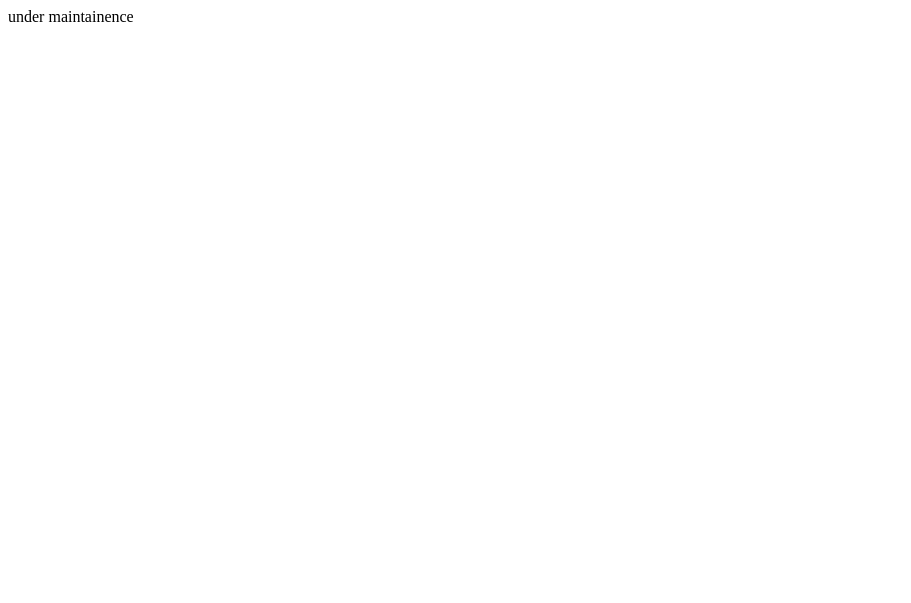
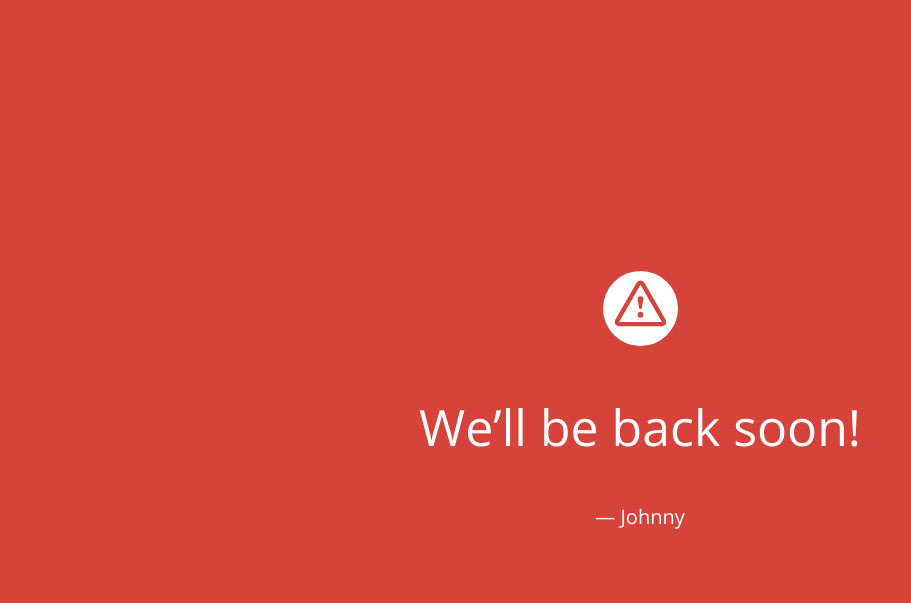
Before and after one commit to ProxyJohnny/proxyjohnny.github.io, a plain HTML site: page index.html in a window 1280 px wide. Shown: the whole page, without its empty margins (0-911 px from the left). Drawn offline with nearby package versions, Linux system fonts and the light colour scheme.

Commit message:
Update index.html

```diff
--- a/index.html
+++ b/index.html
@@ -1 +1,22 @@
-under maintainence
+<!doctype html>
+<title>ProxyJohnny</title>
+<link href="https://fonts.googleapis.com/css?family=Open+Sans:300,400,700" rel="stylesheet">
+<style>
+  html, body { padding: 0; margin: 0; width: 100%; height: 100%; }
+  * {box-sizing: border-box;}
+  body { text-align: center; padding: 0; background: #d6433b; color: #fff; font-family: Open Sans; }
+  h1 { font-size: 50px; font-weight: 100; text-align: center;}
+  body { font-family: Open Sans; font-weight: 100; font-size: 20px; color: #fff; text-align: center; display: -webkit-box; display: -ms-flexbox; display: flex; -webkit-box-pack: center; -ms-flex-pack: center; justify-content: center; -webkit-box-align: center; -ms-flex-align: center; align-items: center;}
+  article { display: block; width: 700px; padding: 50px; margin: 0 auto; }
+  a { color: #fff; font-weight: bold;}
+  a:hover { text-decoration: none; }
+  svg { width: 75px; margin-top: 1em; }
+</style>
+
+<article>
+    <svg xmlns="http://www.w3.org/2000/svg" viewBox="0 0 202.24 202.24"><defs><style>.cls-1{fill:#fff;}</style></defs><title>Asset 3</title><g id="Layer_2" data-name="Layer 2"><g id="Capa_1" data-name="Capa 1"><path class="cls-1" d="M101.12,0A101.12,101.12,0,1,0,202.24,101.12,101.12,101.12,0,0,0,101.12,0ZM159,148.76H43.28a11.57,11.57,0,0,1-10-17.34L91.09,31.16a11.57,11.57,0,0,1,20.06,0L169,131.43a11.57,11.57,0,0,1-10,17.34Z"/><path class="cls-1" d="M101.12,36.93h0L43.27,137.21H159L101.13,36.94Zm0,88.7a7.71,7.71,0,1,1,7.71-7.71A7.71,7.71,0,0,1,101.12,125.63Zm7.71-50.13a7.56,7.56,0,0,1-.11,1.3l-3.8,22.49a3.86,3.86,0,0,1-7.61,0l-3.8-22.49a8,8,0,0,1-.11-1.3,7.71,7.71,0,1,1,15.43,0Z"/></g></g></svg>
+    <h1>We&rsquo;ll be back soon!</h1>
+    <div>
+        <p>&mdash; Johnny </p>
+    </div>
+</article>
```
